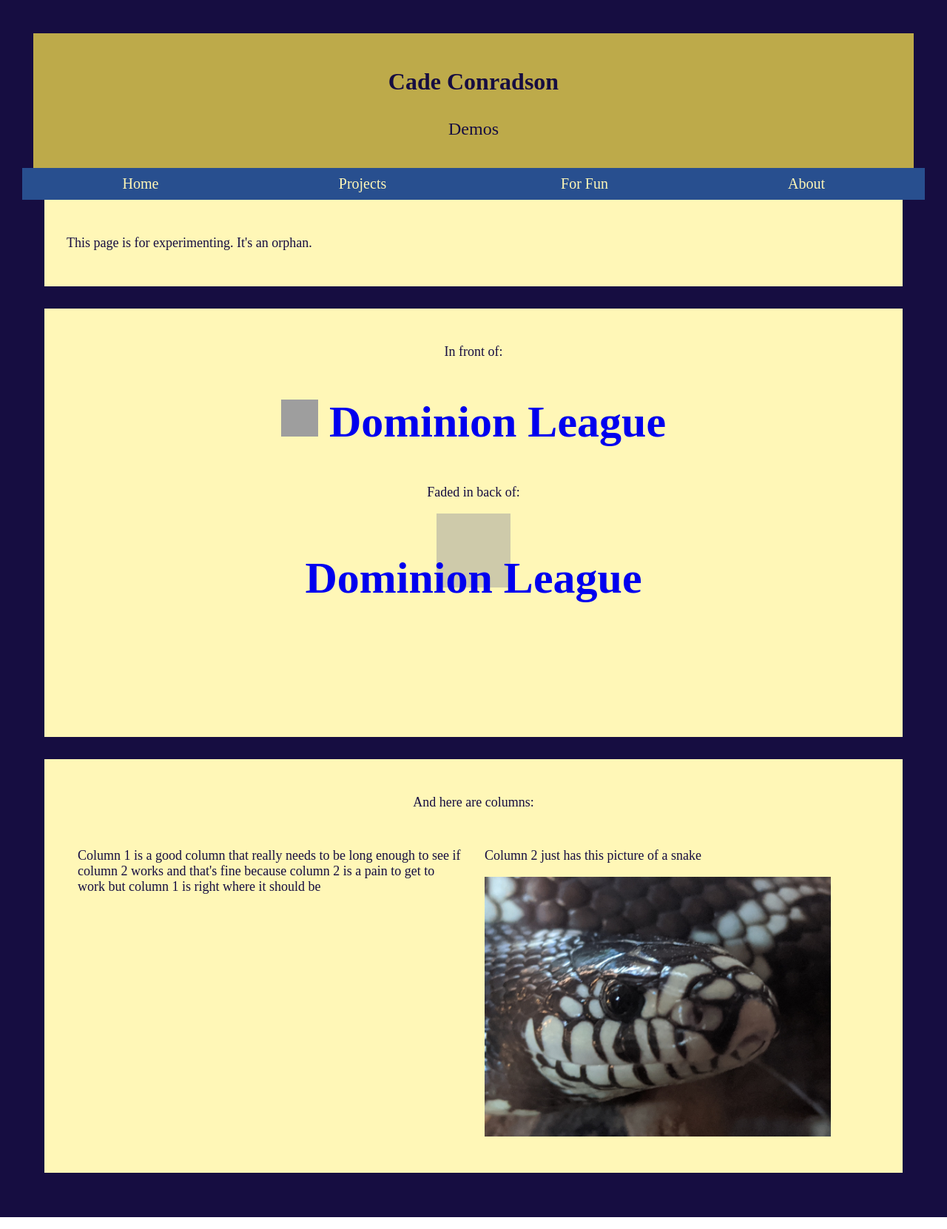
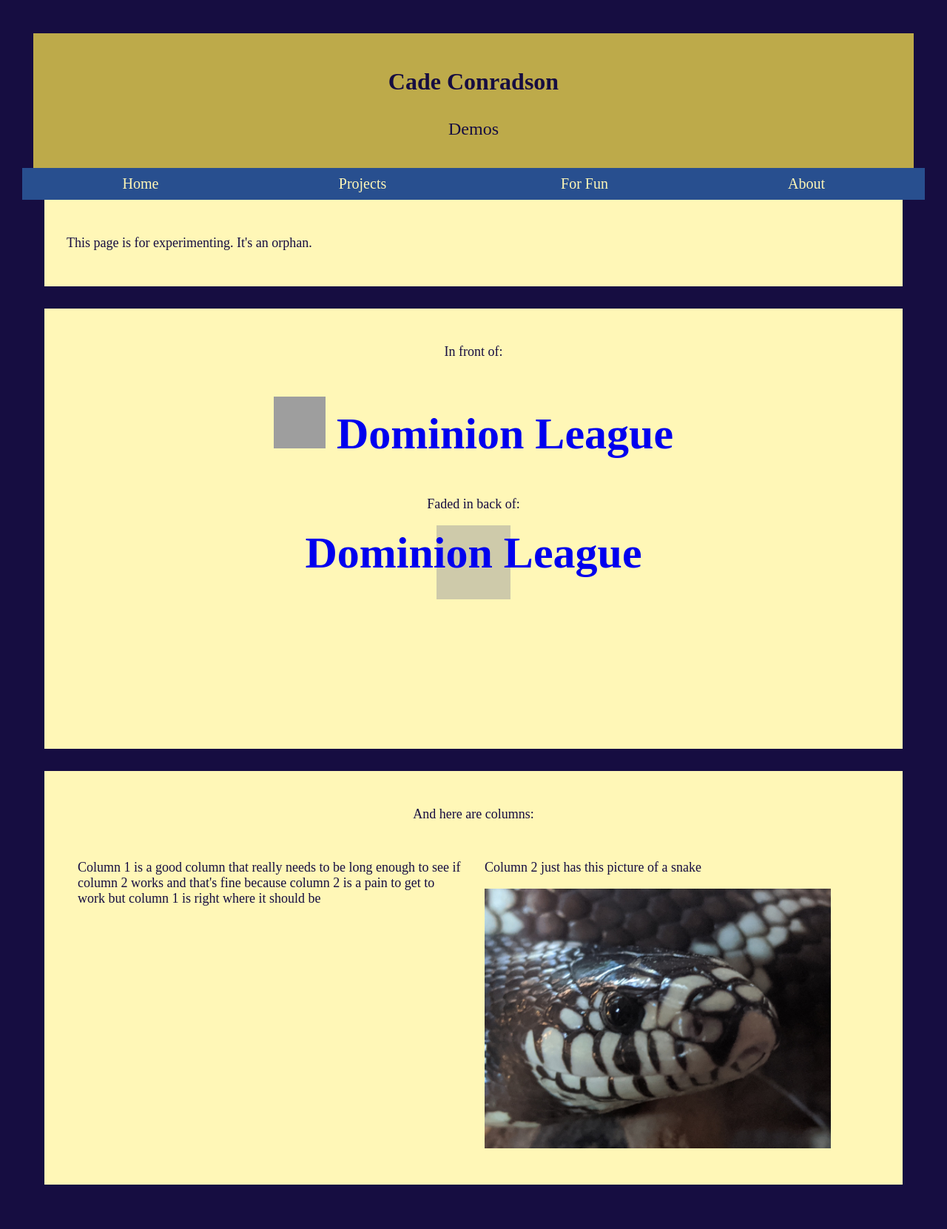
Before and after one commit to cconradson/cconradson.github.io, a Jekyll site: the page built from demonstration.html, in a window 1280 px wide. Shown: the whole page at 74% size. Built offline with Jekyll 4.4.1, drawn with Linux system fonts in a browser that asks for light colours; grey boxes are pictures that could not be loaded.

Commit message:
title demo adjustments 2

```diff
--- a/demonstration.html
+++ b/demonstration.html
@@ -10,10 +10,10 @@ title: Demos
 
 <div class="body" style="text-align:center">
 	<p>In front of:</p>
-	<h2 style="font-size:60px"><a href="http://dominionleague.org/" style="text-decoration:none"><img src="http://dominionleague.org/img/icons/vp_token.png" alt="vp" style="width:50px;height:50px"> Dominion League</a></h2>
+	<h2 style="font-size:60px"><a href="http://dominionleague.org/" style="text-decoration:none"><img src="http://dominionleague.org/img/icons/vp_token.png" alt="vp" style="width:70px;height:70px"> Dominion League</a></h2>
 	<p>Faded in back of:</p>
 	<img src="http://dominionleague.org/img/icons/vp_token.png" alt="vp" style="opacity:0.5;height:100px;width:100px">
-	<h2 style="position:relative;top:-100px;font-size:60px"><a href="http://dominionleague.org/" style="text-decoration:none">Dominion League</a></h2>
+	<h2 style="position:relative;top:-150px;font-size:60px"><a href="http://dominionleague.org/" style="text-decoration:none">Dominion League</a></h2>
 </div>
 
 <div class="body">
```
